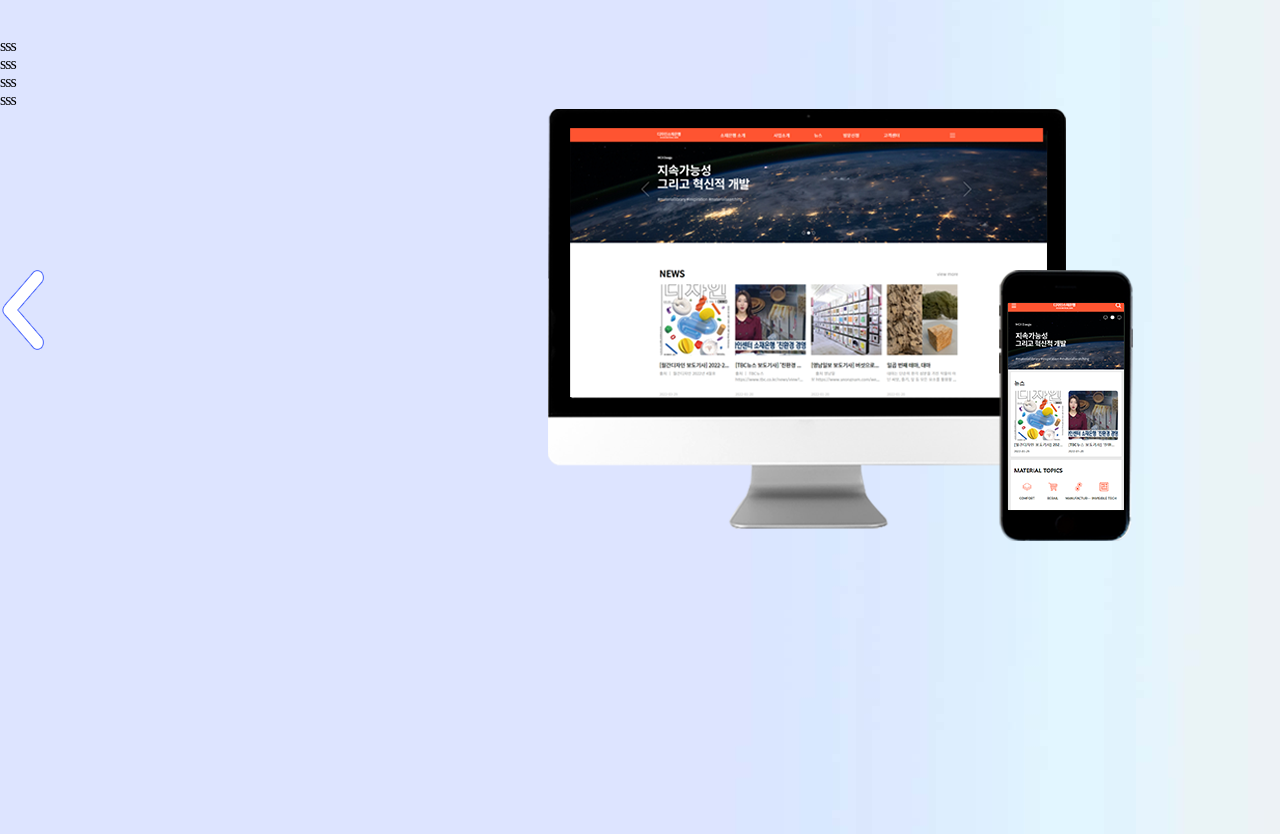
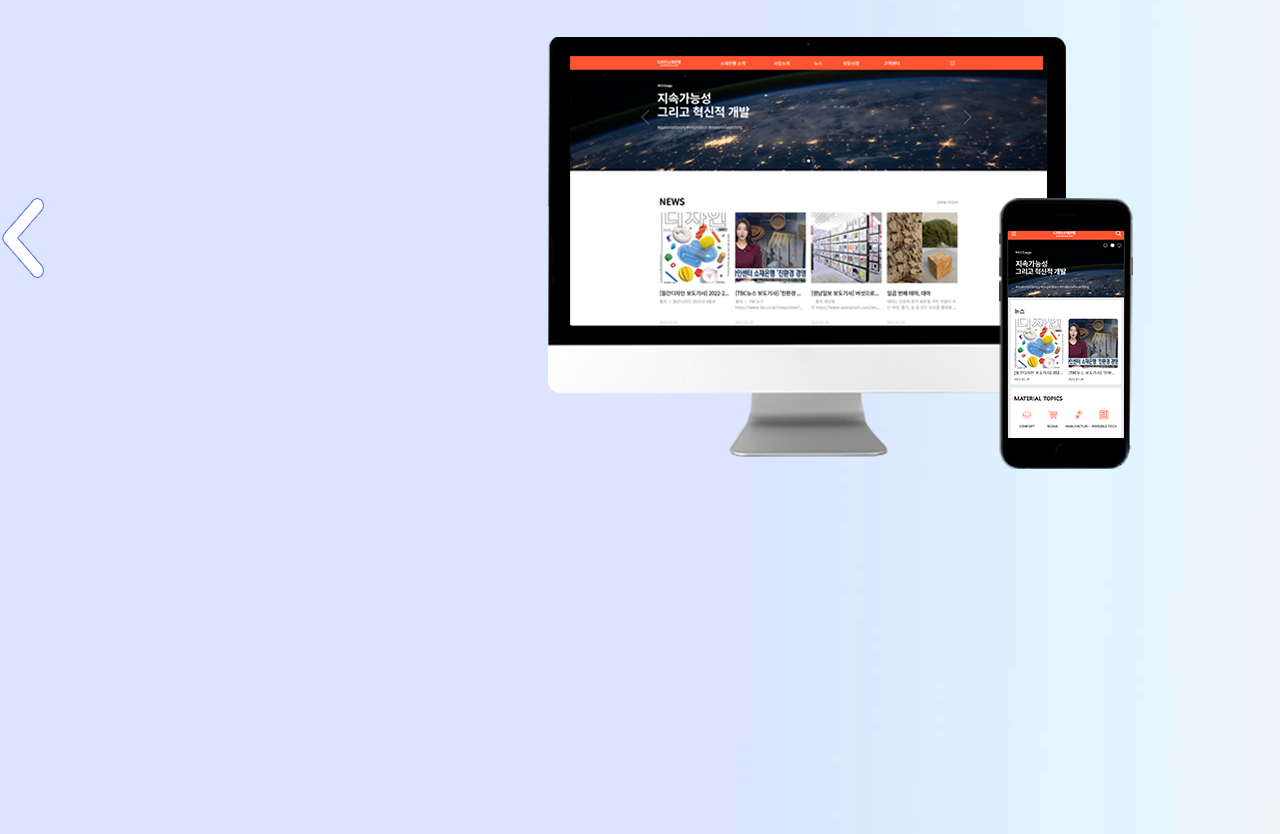
Before and after one commit to wnwn1320/Possiblefire.io, a plain HTML site: page index.html in a window 1280 px wide. Shown: the part 2528-3362 px from the top of the page. Drawn offline with Linux system fonts and the light colour scheme.

Commit message:
Update index.html

```diff
--- a/index.html
+++ b/index.html
@@ -62,26 +62,6 @@
                 <div class="content">
                     <img src="./img/webdesigns.png" alt="" class="webdesignslogo">
                     <div class="slide_box">
-                        <div class="wd_title">
-                            <label for="wdslide1">
-                                <span>sss</span>
-                            </label>
-                        </div>
-                        <div class="wd_title">
-                            <label for="wdslide2">
-                                <span>sss</span>
-                            </label>
-                        </div>
-                        <div class="wd_title">
-                            <label for="wdslide3">
-                                <span>sss</span>
-                            </label>
-                        </div>
-                        <div class="wd_title">
-                            <label for="wdslide4">
-                                <span>sss</span>
-                            </label>
-                        </div>
                         <input type="radio" name="slide" id="wdslide1" checked>
                         <input type="radio" name="slide" id="wdslide2">
                         <input type="radio" name="slide" id="wdslide3">
```
